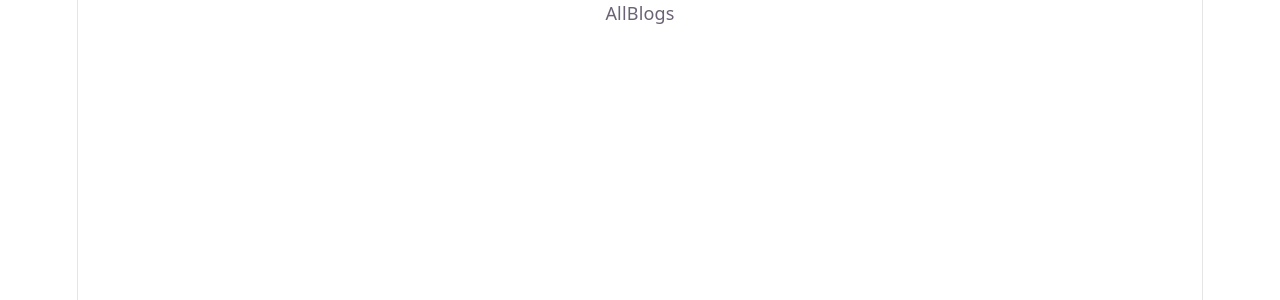
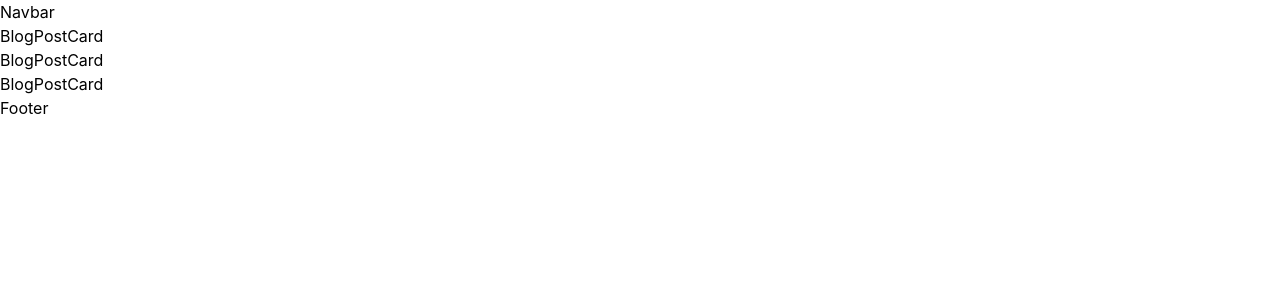
Before and after one commit to Gayatri1199/BlogWebsite, a React (Vite) app in the folder Bloging/: page /allblogs in a window 1280 px wide. Shown: the top 300 px of the page. Built offline with nearby package versions, Linux system fonts and the light colour scheme.

Commit message:
Configured Firebase

```diff
--- a/Bloging/index.html
+++ b/Bloging/index.html
@@ -4,6 +4,7 @@
     <meta charset="UTF-8" />
     <link rel="icon" type="image/svg+xml" href="/favicon.svg" />
     <meta name="viewport" content="width=device-width, initial-scale=1.0" />
+    <link rel="stylesheet" href="https://cdnjs.cloudflare.com/ajax/libs/font-awesome/7.0.1/css/all.min.css">
     <title>bloging</title>
   </head>
   <body>
--- a/Bloging/package.json
+++ b/Bloging/package.json
@@ -10,6 +10,8 @@
     "preview": "vite preview"
   },
   "dependencies": {
+    "@tailwindcss/postcss": "^4.3.0",
+    "firebase": "^12.13.0",
     "react": "^19.2.5",
     "react-dom": "^19.2.5",
     "react-router-dom": "^7.14.2"
@@ -20,10 +22,13 @@
     "@types/react": "^19.2.14",
     "@types/react-dom": "^19.2.3",
     "@vitejs/plugin-react": "^6.0.1",
+    "autoprefixer": "^10.5.0",
     "eslint": "^10.2.1",
     "eslint-plugin-react-hooks": "^7.1.1",
     "eslint-plugin-react-refresh": "^0.5.2",
     "globals": "^17.5.0",
+    "postcss": "^8.5.14",
+    "tailwindcss": "^4.3.0",
     "typescript": "~6.0.2",
     "typescript-eslint": "^8.58.2",
     "vite": "^8.0.10"
--- /dev/null
+++ b/Bloging/postcss.config.js
@@ -0,0 +1,5 @@
+export default {
+  plugins: {
+    "@tailwindcss/postcss": {},
+  },
+}
--- a/Bloging/src/Firebase/FirebaseConfig.jsx
+++ b/Bloging/src/Firebase/FirebaseConfig.jsx
@@ -0,0 +1,16 @@
+// Import the functions you need from the SDKs you need
+import { initializeApp } from "firebase/app";
+import {getFirestore} from "@firebase/firestore"
+
+const firebaseConfig = {
+  apiKey: "AIzaSyDI8g4PvT0kTCedc_zYVCd6-ndLIxwOruM",
+  authDomain: "blogreact-28564.firebaseapp.com",
+  projectId: "blogreact-28564",
+  storageBucket: "blogreact-28564.firebasestorage.app",
+  messagingSenderId: "926245585078",
+  appId: "1:926245585078:web:a51d409b006a62be902617"
+};
+
+// Initialize Firebase
+const app = initializeApp(firebaseConfig);
+const firestore = getFirestore(app);
--- a/Bloging/src/components/BlogPostCard/BlogPostCard.jsx
+++ b/Bloging/src/components/BlogPostCard/BlogPostCard.jsx
@@ -0,0 +1,9 @@
+import React from 'react'
+
+const BlogPostCard = () => {
+  return (
+    <div>BlogPostCard</div>
+  )
+}
+
+export default BlogPostCard
--- a/Bloging/src/components/Footer/Footer.jsx
+++ b/Bloging/src/components/Footer/Footer.jsx
@@ -0,0 +1,9 @@
+import React from 'react'
+
+const Footer = () => {
+  return (
+    <div>Footer</div>
+  )
+}
+
+export default Footer
--- a/Bloging/src/components/Layout/Layout.jsx
+++ b/Bloging/src/components/Layout/Layout.jsx
@@ -0,0 +1,16 @@
+import React from 'react'
+import Navbar from '../Navbar/Navbar'
+import Footer from '../Footer/Footer'
+
+const Layout = ({children}) => {
+  return (
+    <div className='max-w-360 m-auto'>
+       <Navbar/>
+         <div>{children}</div>
+         <Footer/>
+    </div>
+
+  )
+}
+
+export default Layout
--- a/Bloging/src/components/Navbar/Navbar.jsx
+++ b/Bloging/src/components/Navbar/Navbar.jsx
@@ -0,0 +1,9 @@
+import React from 'react'
+
+function Navbar() {
+  return (
+    <div>Navbar</div>
+  )
+}
+
+export default Navbar
--- a/Bloging/src/index.css
+++ b/Bloging/src/index.css
@@ -1,4 +1,4 @@
-:root {
+/* :root {
   --text: #6b6375;
   --text-h: #08060d;
   --bg: #fff;
@@ -108,4 +108,7 @@ code {
   line-height: 135%;
   padding: 4px 8px;
   background: var(--code-bg);
-}
+} */
+
+
+@import "tailwindcss";
--- a/Bloging/src/pages/AllBlogs/AllBlogs.jsx
+++ b/Bloging/src/pages/AllBlogs/AllBlogs.jsx
@@ -1,8 +1,15 @@
 import React from 'react'
+import Layout from '../../components/Layout/Layout'
+import BlogPostCard from '../../components/BlogPostCard/BlogPostCard'
 
 const AllBlogs = () => {
   return (
-    <div>AllBlogs</div>
+    <Layout>
+          <BlogPostCard/>
+          <BlogPostCard/>
+          <BlogPostCard/>
+    </Layout>
+
   )
 }
 
--- /dev/null
+++ b/Bloging/tailwind.config.js
@@ -0,0 +1,8 @@
+// tailwind.config.js
+export default {
+  content: ["./index.html", "./src/**/*.{js,ts,jsx,tsx}"],
+  theme: {
+    extend: {},
+  },
+  plugins: [],
+}
--- a/Bloging/tsconfig.app.json
+++ b/Bloging/tsconfig.app.json
@@ -21,5 +21,5 @@
     "erasableSyntaxOnly": true,
     "noFallthroughCasesInSwitch": true
   },
-  "include": ["src"]
+  "include": ["src", "postcss.config.js"]
 }
```
Also changed, not shown: 1 other file (tests, documents, lock files or other folders).
